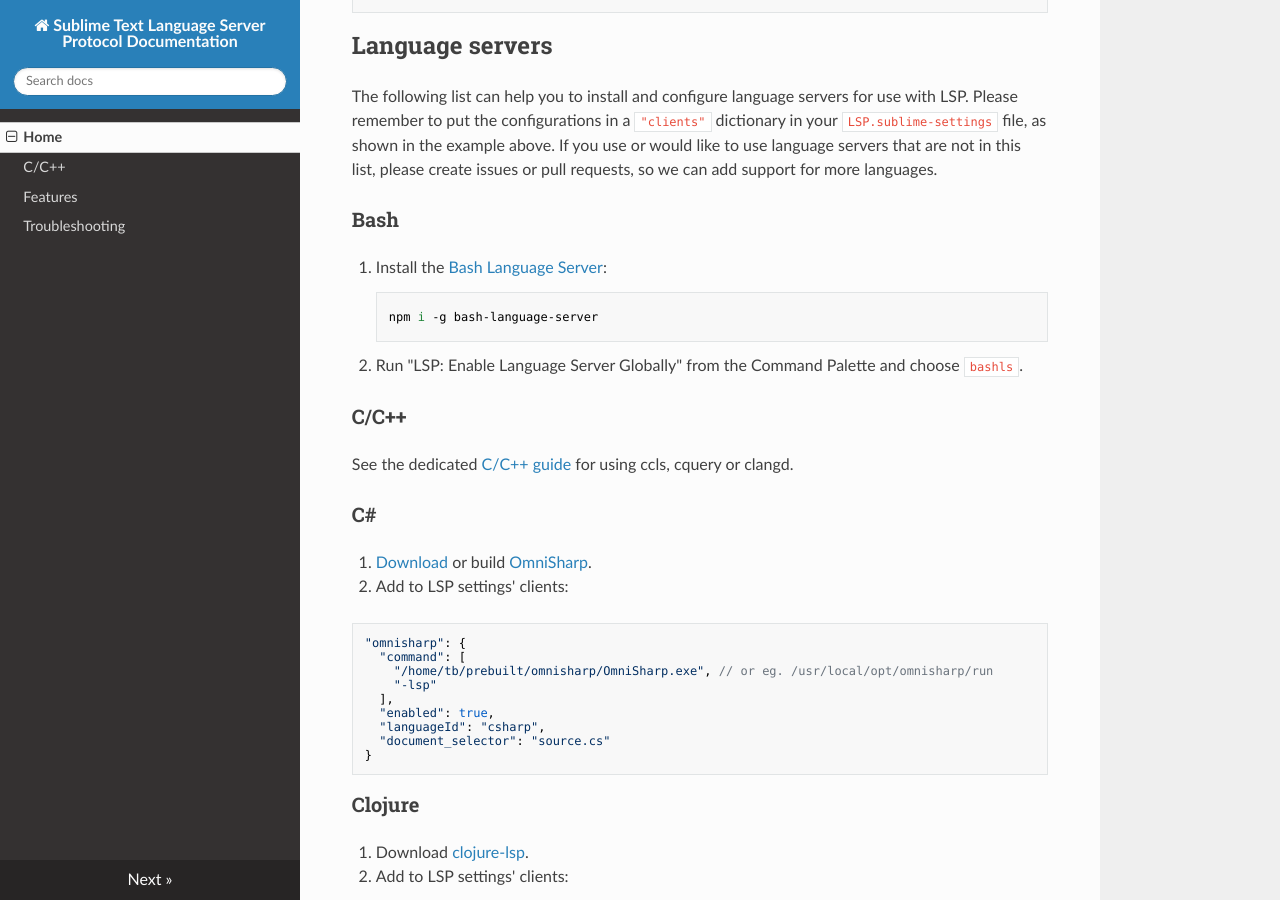
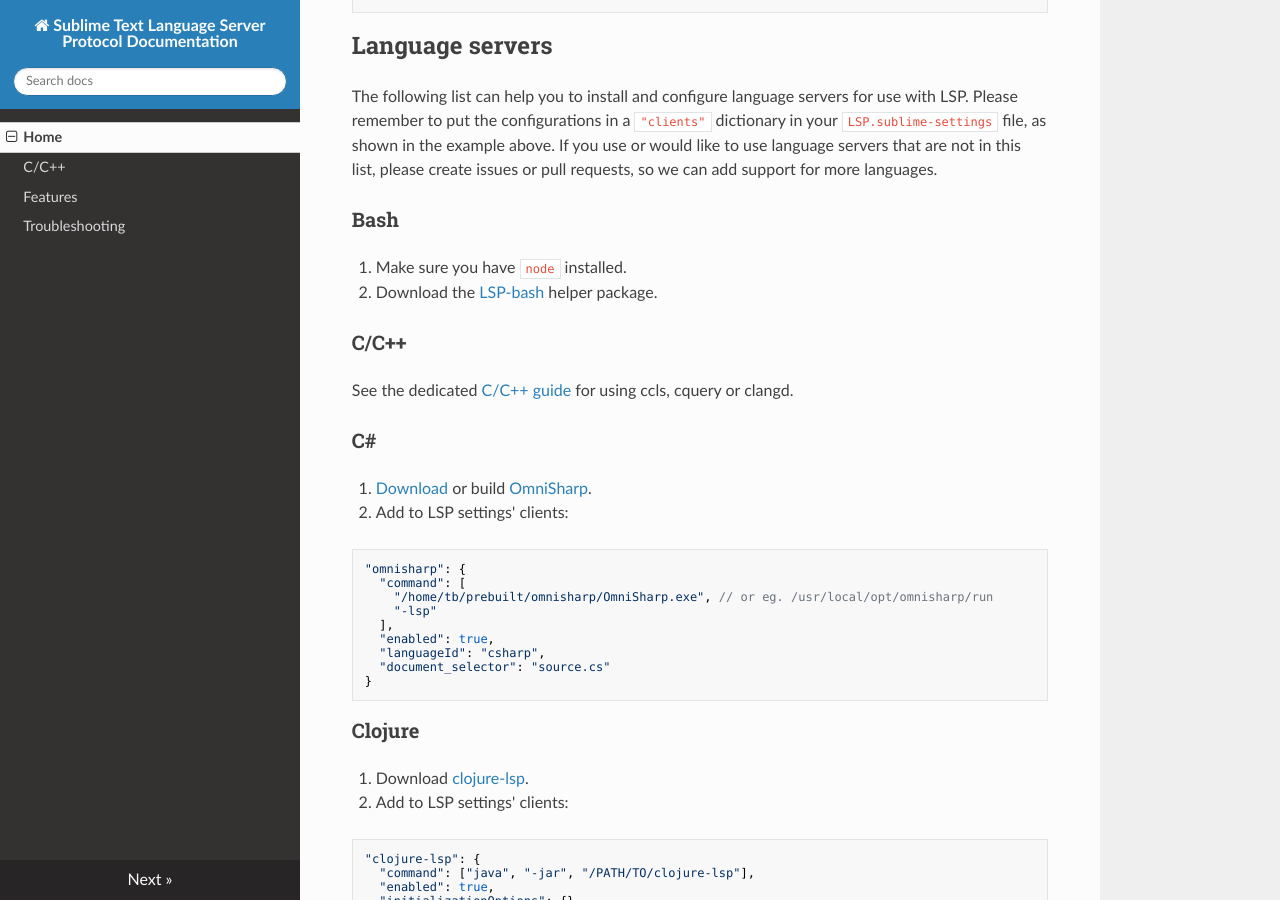
Before and after one commit to sublimelsp/LSP, an MkDocs documentation site: the page built from docs/index.md, in a window 1280 px wide and 900 px high, scrolled down 3320 px. Built offline with MkDocs 1.6.1, drawn with Linux system fonts in a browser that asks for light colours; nearby versions of some CDN libraries.

Commit message:
Remove 'bash' from default configs

```diff
--- a/docs/index.md
+++ b/docs/index.md
@@ -147,11 +147,8 @@
 
 ### Bash<a name="bash"></a>
 
-1. Install the [Bash Language Server](https://github.com/mads-hartmann/bash-language-server):
-
-        npm i -g bash-language-server
-
-2. Run "LSP: Enable Language Server Globally" from the Command Palette and choose `bashls`.
+1. Make sure you have `node` installed.
+2. Download the [LSP-bash](https://packagecontrol.io/packages/LSP-bash) helper package.
 
 ### C/C++
 
```
Also changed, not shown: 1 other file.
